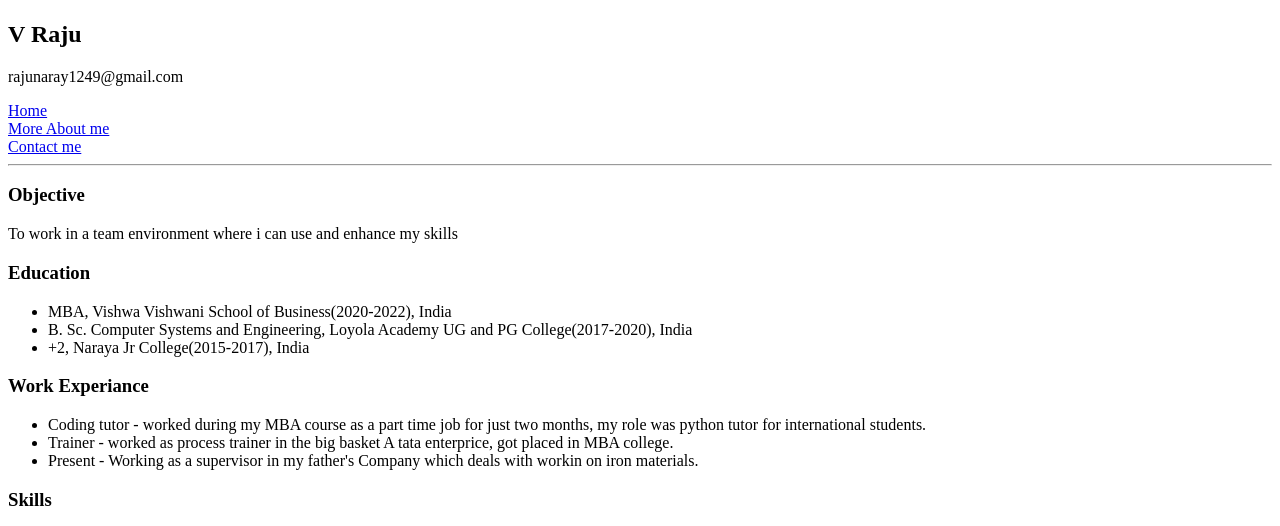
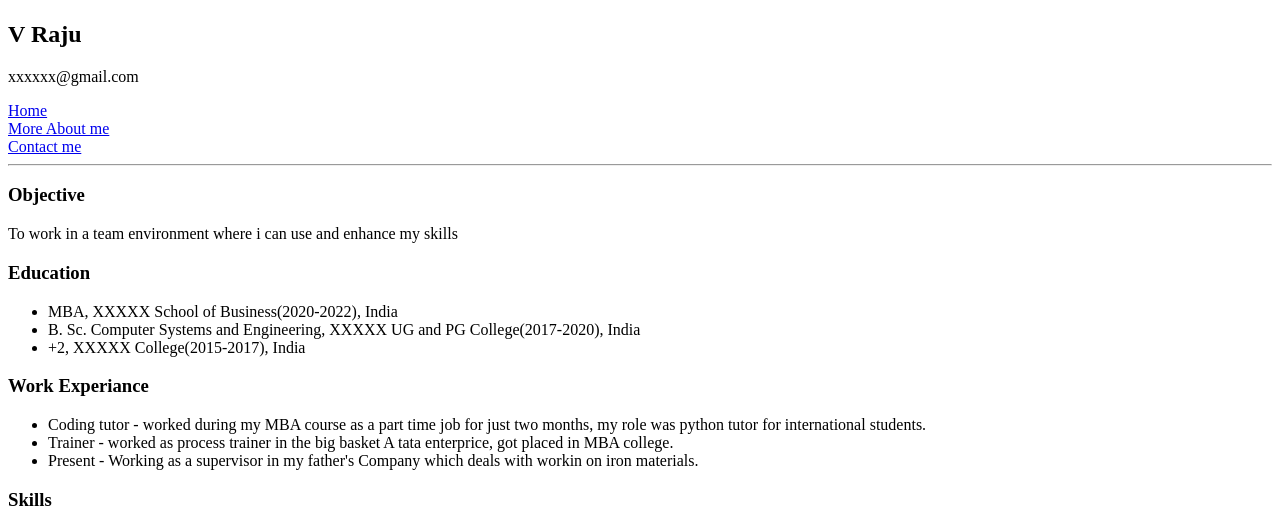
Before and after one commit to vsraju1/Capstone1, a plain HTML site: page index.html in a window 1280 px wide. Shown: the part 243-769 px from the top of the page. Drawn offline with Linux system fonts and the light colour scheme.

Commit message:
Add files via upload

```diff
--- a/index.html
+++ b/index.html
@@ -15,7 +15,7 @@
     <main>
         <img height="150" src="./Assets_Images/profile_picture.jpg" alt="Profile Picture">
         <h2>V Raju</h2>
-        <p>rajunaray1249@gmail.com</p>
+        <p>xxxxxx@gmail.com</p>
         <a href="./index.html">Home</a><br>
         <a href="./Public/about.html">More About me</a><br>
         <a href="./Public/contact.html">Contact me</a>
@@ -24,9 +24,9 @@
         <p>To work in a team environment where i can use and enhance my skills</p>
         <h3>Education</h3>
         <ul>
-            <li>MBA, Vishwa Vishwani School of Business(2020-2022), India</li>
-            <li>B. Sc. Computer Systems and Engineering, Loyola Academy UG and PG College(2017-2020), India</li>
-            <li>+2, Naraya Jr College(2015-2017), India</li>
+            <li>MBA, XXXXX School of Business(2020-2022), India</li>
+            <li>B. Sc. Computer Systems and Engineering, XXXXX UG and PG College(2017-2020), India</li>
+            <li>+2, XXXXX College(2015-2017), India</li>
         </ul>
         <h3>Work Experiance</h3>
         <ul>
```
Also changed, not shown: Public/about.html (+1 -1 lines).
